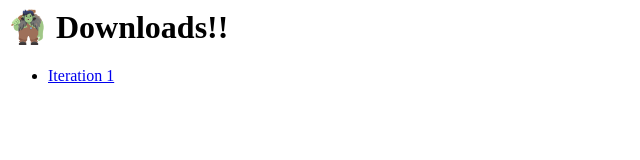
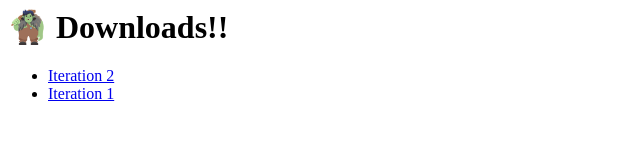
Before and after one commit to Kelton555/Kelton555.github.io, a plain HTML site: page in-controll/downloads.html in a window 1280 px wide. Shown: the whole page, without its empty margins (0-640 px from the left). Drawn offline with Linux system fonts and the light colour scheme.

Commit message:
Crooked Carnival: Add iteration 2 download

```diff
--- a/in-controll/downloads.html
+++ b/in-controll/downloads.html
@@ -5,6 +5,7 @@
     <body>
         <h1>🧌 Downloads!!</h1>
         <ul>
+            <li><a href="jars/TheCrookedCarnivalV2.zip" download>Iteration 2</a></li>
             <li><a href="jars/TheCrookedCarnivalV1.zip" download>Iteration 1</a></li>
         </ul>
     </body>
```
Also changed, not shown: 1 other file.
